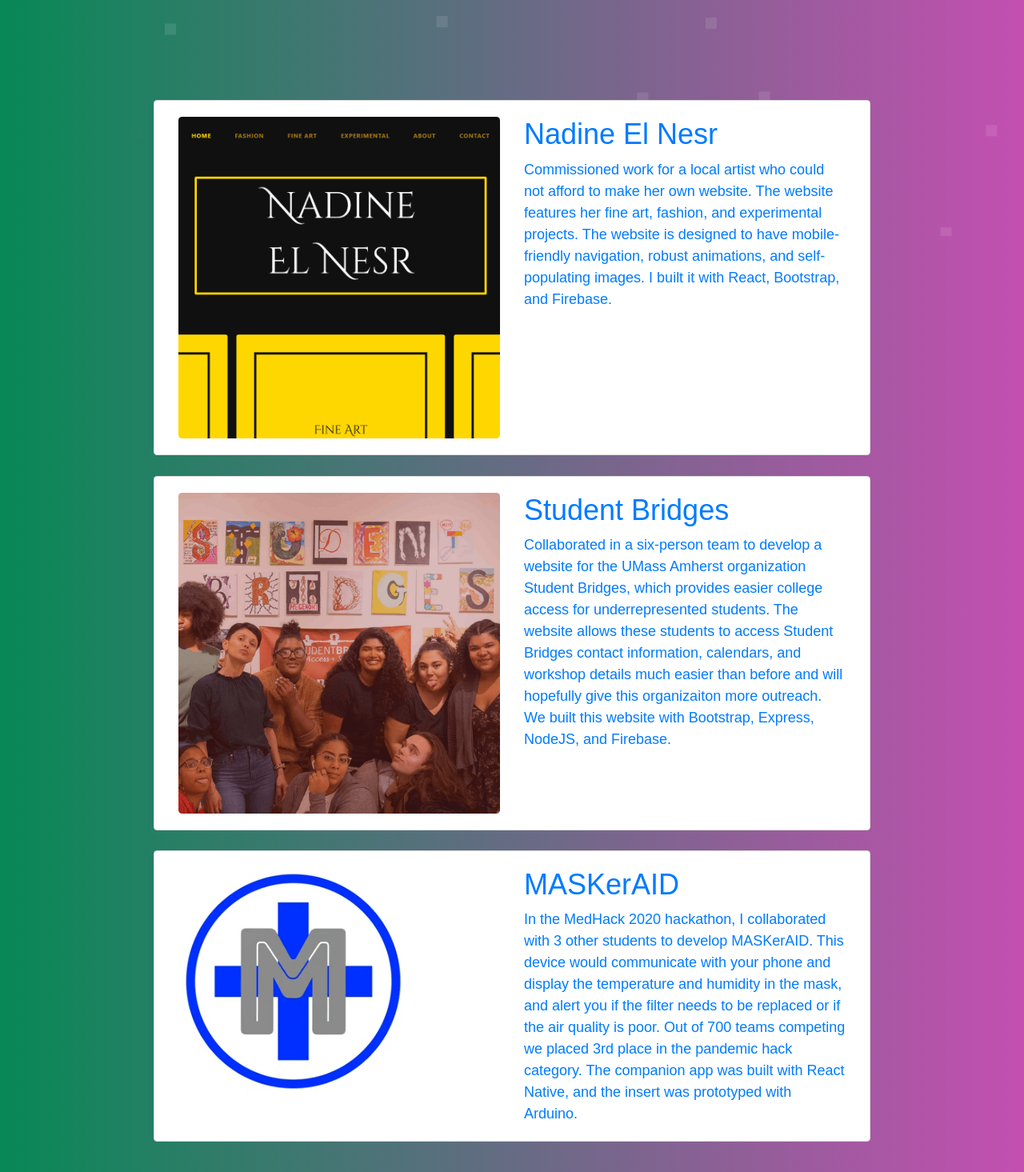
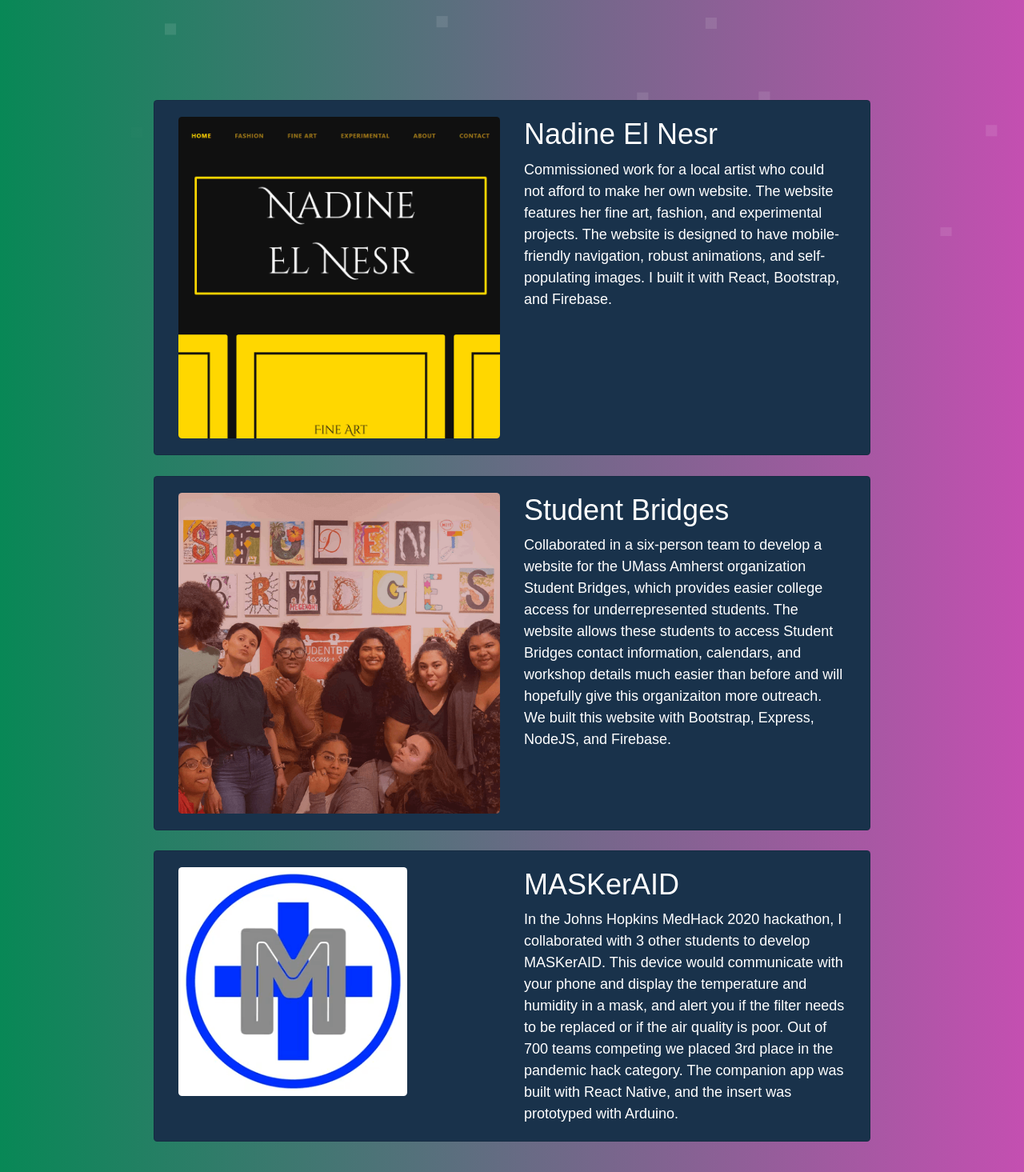
Before and after one commit to bryceparkman/personal-website, a Next.js app: page / in a window 1280 px wide. Shown: the part 505-1970 px from the top of the page at 80% size. Built offline with nearby package versions, Linux system fonts and the light colour scheme; a web font is replaced by a local one.

Commit message:
Change styling on project overview

```diff
--- a/pages/overview.js
+++ b/pages/overview.js
@@ -10,9 +10,8 @@
 export default function ProjectOverview() {
     return (
         <>
-
             <Card className={utilStyles.projectCard}>
-                <Link href='/projects/nadine'>
+                <Link href='/projects/nadine' style={{ textDecoration: 'none' }}>
                     <Container>
                         <Row className={utilStyles.projectRow}>
                             <Col lg>
@@ -36,9 +35,8 @@
                 </div>
             </Card>
 
-
             <Card className={utilStyles.projectCard}>
-                <Link href='/projects/bridges'>
+                <Link href='/projects/bridges' style={{ textDecoration: 'none' }}>
                     <Container>
                         <Row className={utilStyles.projectRow}>
                             <Col lg>
@@ -63,9 +61,8 @@
                 </div>
             </Card>
 
-
             <Card className={utilStyles.projectCard}>
-                <Link href='/projects/mask'>
+                <Link href='/projects/mask' style={{ textDecoration: 'none' }}>
                     <Container>
                         <Row className={utilStyles.projectRow}>
                             <Col lg>
@@ -76,9 +73,9 @@
                                     MASKerAID
                                 </h2>
                                 <div>
-                                    In the MedHack 2020 hackathon, I collaborated with 3 other students to develop MASKerAID.
+                                    In the Johns Hopkins MedHack 2020 hackathon, I collaborated with 3 other students to develop MASKerAID.
                                     This device would communicate with your phone and display the temperature
-                                    and humidity in the mask, and alert you if the filter needs to be replaced or if the air quality is poor.
+                                    and humidity in a mask, and alert you if the filter needs to be replaced or if the air quality is poor.
                                     Out of 700 teams competing we placed 3rd place in the pandemic hack category.
                                     The companion app was built with React Native, and the insert was prototyped with Arduino.
                                 </div>
--- a/styles/utils.module.css
+++ b/styles/utils.module.css
@@ -62,10 +62,12 @@
 
 .projectRow {
   margin: 20px 0px;
+  color: white;
 }
 
-.projectCard{
+.projectCard {
   margin: 2vw 15vw;
+  background-color: rgb(25, 50, 75);
   font-family: 'Palanquin', sans-serif;
 }
 
@@ -86,7 +88,7 @@
 .overlayArrow {
   opacity: 0;
   position: absolute;
-  color: #41273b;
+  color: #cac9c9;
   top: 50%;
   left: 50%;
   transform: translate(-50%, -50%);
```
